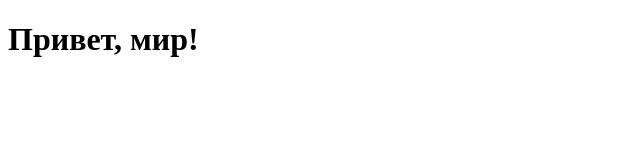
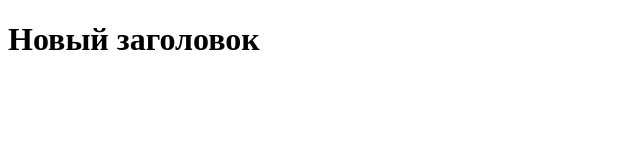
Before and after one commit to LudmilaShulgina/git_basics, a plain HTML site: page index.html in a window 1280 px wide. Shown: the whole page, without its empty margins (0-640 px from the left). Drawn offline with Linux system fonts and the light colour scheme.

Commit message:
New_headline

```diff
--- a/index.html
+++ b/index.html
@@ -7,6 +7,6 @@
     <title>Document</title>
 </head>
 <body>
-    <h1>Привет, мир!</h1>
+    <h1>Новый заголовок</h1>
 </body>
 </html>
```
